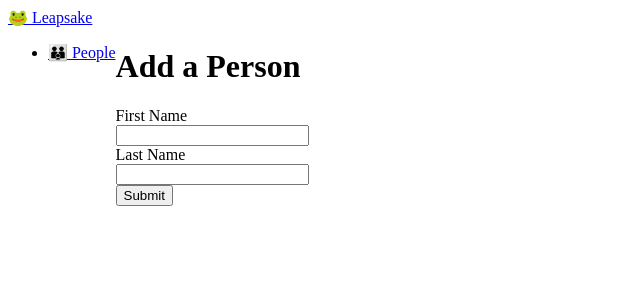
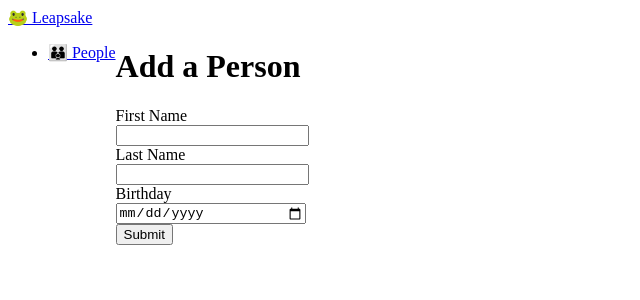
Before and after one commit to leapsake/leapsake, a Next.js app in the folder apps/client-web/: page /people/new in a window 1280 px wide. Shown: the top 300 px of the page, without its empty margins (0-640 px from the left). Built offline with nearby package versions, Linux system fonts and the light colour scheme.

Commit message:
Add birthday as field on person
- date input doesn't allow for partial dates

```diff
--- a/apps/client-web/src/app/people/[id]/page.tsx
+++ b/apps/client-web/src/app/people/[id]/page.tsx
@@ -26,6 +26,11 @@ export default async function PersonPage({ params }: { params: Promise<{ id: str
 				<Link href={`/people/${id}/edit`}>{`Edit ${person.given_name}`}</Link>
 				<Link href={`/people/${id}/delete`}>{`Delete ${person.given_name}`}</Link>
 			</header>
+
+			<section>
+				<h2>Born</h2>
+				<div>{person.birth_date}</div>
+			</section>
 		</Fragment>
 	);
 }
--- a/apps/client-web/src/app/people/new/page.tsx
+++ b/apps/client-web/src/app/people/new/page.tsx
@@ -1,4 +1,5 @@
 import TextInput from '@/components/TextInput';
+import DateInput from '@/components/DateInput';
 import db from '@/db';
 import { Fragment } from 'react';
 import { redirect } from 'next/navigation';
@@ -10,12 +11,14 @@ export default async function NewPersonPage() {
 
 		const givenName = formData.get('given_name');
 		const familyName = formData.get('family_name');
+		const birthDate = formData.get('birth_date');
 		const id = uuidv4();
 
-		db.run(`INSERT INTO people(id, given_name, family_name) VALUES(?, ?, ?)`, [
+		db.run(`INSERT INTO people(id, given_name, family_name, birth_date) VALUES(?, ?, ?, ?)`, [
 			id,
 			givenName,
-			familyName
+			familyName,
+			birthDate
 		], (err) => {
 			console.error(err);
 		});
@@ -37,6 +40,11 @@ export default async function NewPersonPage() {
 					name="family_name"
 				/>
 
+				<DateInput
+					label="Birthday"
+					name="birth_date"
+				/>
+
 				<button type="submit">Submit</button>
 			</form>
 		</Fragment>
--- /dev/null
+++ b/apps/client-web/src/components/DateInput/DateInput.tsx
@@ -0,0 +1,18 @@
+import TextInput from '@/components/TextInput';
+
+export default function DateInput({
+	defaultValue,
+	label = 'Date',
+	name = 'date',
+	value,
+}) {
+	return (
+		<TextInput
+			defaultValue={defaultValue}
+			label={label}
+			name={name}
+			type="date"
+			value={value}
+		/>
+	)
+}
--- /dev/null
+++ b/apps/client-web/src/components/DateInput/index.ts
@@ -0,0 +1 @@
+export { default } from './DateInput';
--- a/apps/client-web/src/db/index.ts
+++ b/apps/client-web/src/db/index.ts
@@ -6,7 +6,8 @@ db.serialize(() => {
 	db.run(`CREATE TABLE IF NOT EXISTS people(
 		id TEXT PRIMARY KEY,
 		given_name TEXT,
-		family_name TEXT
+		family_name TEXT,
+		birth_date TEXT
 	)`);
 });
 
```
Also changed, not shown: apps/client-web/src/app/people/[id]/edit/page.tsx (+10 -1 lines).
